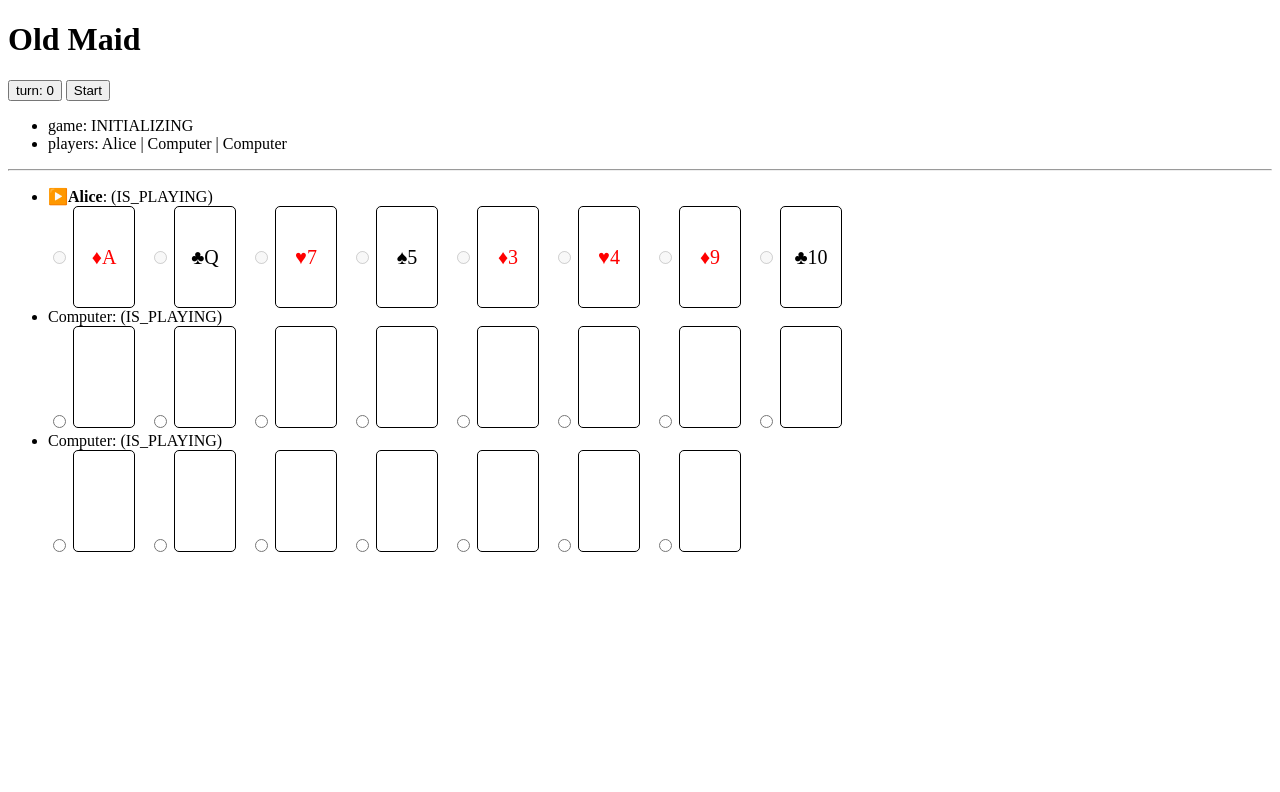
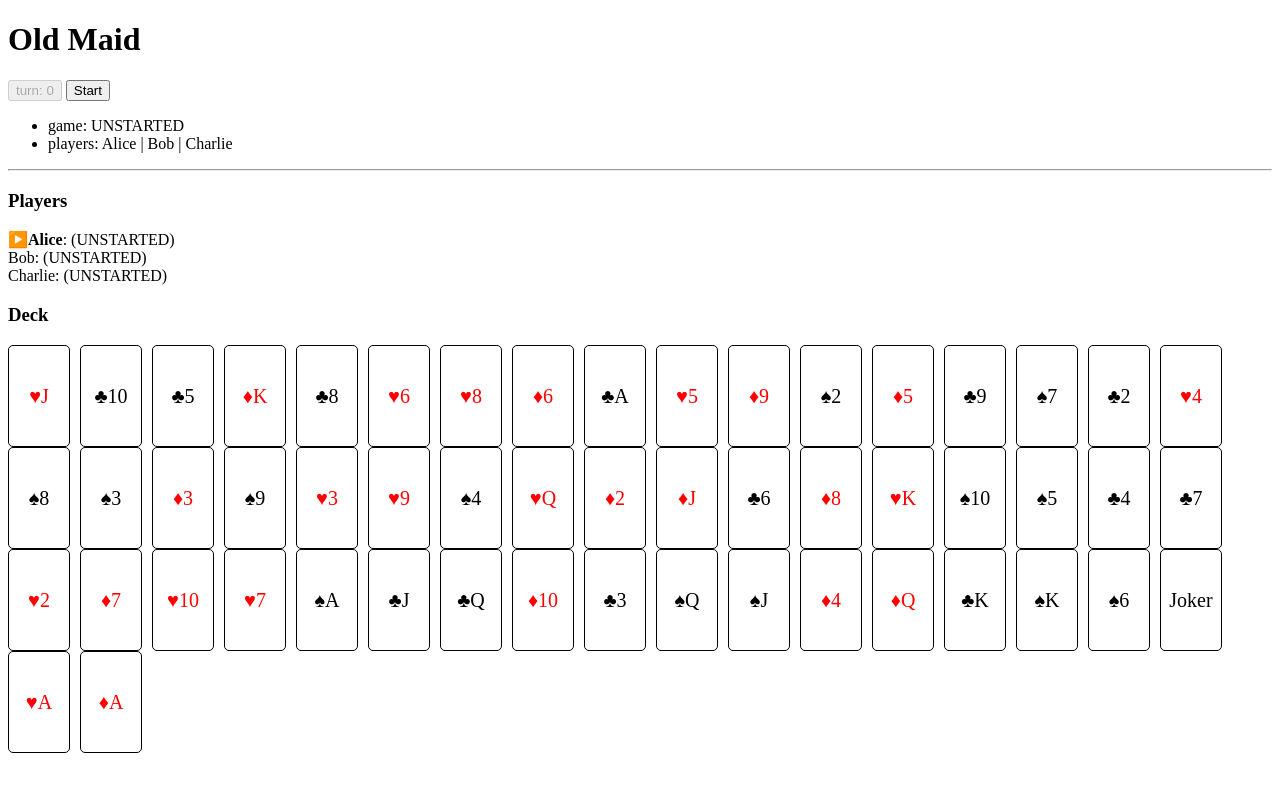
Before and after one commit to shyamajp/games, a Svelte app: page / in a window 1280 px wide. Shown: the top 792 px of the page. Built offline with nearby package versions, Linux system fonts and the light colour scheme.

Commit message:
restructure game

```diff
--- a/src/lib/Cards.svelte
+++ /dev/null
@@ -1,24 +0,0 @@
-<script lang="ts">
-  import Card from "./Card.svelte";
-  export let cards: number[];
-  export let name: string;
-  export let pickable: boolean = false;
-  export let picked: number | undefined;
-  export let hidden: boolean;
-</script>
-
-<div>
-  {#each cards as raw (raw)}
-    <label>
-      <input
-        type="radio"
-        id={raw.toString()}
-        {name}
-        value={raw}
-        disabled={!pickable}
-        bind:group={picked}
-      />
-      <Card {raw} {hidden} />
-    </label>
-  {/each}
-</div>
--- a/src/lib/OldMaid.svelte
+++ b/src/lib/OldMaid.svelte
@@ -1,39 +1,51 @@
 <script lang="ts">
-  import Cards from "./Cards.svelte";
+  import Card from "./Card.svelte";
   import { Deck } from "../logic/Deck";
   import { OldMaid } from "../logic/OldMaid";
   import { Player, PlayerStatus } from "../logic/Player";
   import { GameStatus } from "../logic/Game";
 
-  let picked: number | undefined;
-
   const deck = new Deck(1);
   let game = new OldMaid(deck, [
     new Player("Alice"),
-    new Player(),
-    new Player(),
+    new Player("Bob"),
+    new Player("Charlie"),
   ]);
 
-  function handleStart() {
+  function handleStatus() {
+    if (game.status === GameStatus.UNSTARTED) {
       game.start();
+    } else if (game.status === GameStatus.PLAYING) {
+      game.pause();
+    } else if (game.status === GameStatus.PAUSED) {
+      game.resume();
+    } else if (game.status === GameStatus.OVER) {
+      game.restart();
+    }
     game = game;
   }
 
   function handleNext() {
-    if (game.status === GameStatus.PLAYING) {
-      game.setInput(picked);
-      game.next();
+    game.play();
     game = game;
-      picked = undefined;
-    }
   }
 </script>
 
-<button on:click={handleNext}>
+<button on:click={handleNext} disabled={game.status !== GameStatus.PLAYING}>
   turn: {game.turn}
 </button>
 
-<button on:click={handleStart}>Start</button>
+<button on:click={handleStatus}>
+  {#if game.status === GameStatus.UNSTARTED}
+    Start
+  {:else if game.status === GameStatus.PLAYING}
+    Pause
+  {:else if game.status === GameStatus.PAUSED}
+    Resume
+  {:else if game.status === GameStatus.OVER}
+    Restart
+  {/if}
+</button>
 
 <ul>
   <li>game: {game.getStatus(true)}</li>
@@ -42,21 +54,23 @@
   </li>
 </ul>
 <hr />
-<ul>
+
+<h3>Players</h3>
+
 {#each game.players as player (player.id)}
-    <li>
+  <div>
     {#if player.id === game.getCurrentPlayer().id}
       ▶️<strong>{player.name}</strong>: ({PlayerStatus[player.status]})
     {:else}
       {player.name}: ({PlayerStatus[player.status]})
     {/if}
-      <Cards
-        cards={player.cards}
-        name={player.name}
-        hidden={player.isComputer}
-        pickable={player.name === game.getNextPlayer()?.name}
-        bind:picked
-      />
-    </li>
+  </div>
+  {#each player.cards as raw (raw)}
+    <Card {raw} hidden={false} />
   {/each}
-</ul>
+{/each}
+
+<h3>Deck</h3>
+{#each game.deck.cards as raw (raw)}
+  <Card {raw} hidden={false} />
+{/each}
--- a/src/logic/CardDealer.ts
+++ b/src/logic/CardDealer.ts
@@ -58,6 +58,4 @@ export abstract class CardDealer {
     if (this.cards.length === 0) throw new NoCardsLeftError();
     return this.cards.pop()!;
   }
-
-  abstract routine(): void;
 }
--- a/src/logic/Deck.ts
+++ b/src/logic/Deck.ts
@@ -21,6 +21,4 @@ export class Deck extends CardDealer {
     }
     return super.add(card);
   }
-
-  routine(): void {}
 }
--- a/src/logic/Game.ts
+++ b/src/logic/Game.ts
@@ -2,9 +2,11 @@ import { Deck } from "./Deck";
 import { Player, PlayerStatus } from "./Player";
 
 export enum GameStatus {
+  UNSTARTED,
+  INITIALIZING,
   PLAYING,
   OVER,
-  INITIALIZING,
+  PAUSED,
 }
 type PrettyStatus = keyof typeof GameStatus;
 
@@ -18,31 +20,51 @@ export abstract class Game {
     this.deck = deck;
     this.players = players;
     this.turn = 0;
+    this.status = GameStatus.UNSTARTED;
+  }
+
+  public start(): void {
     this.status = GameStatus.INITIALIZING;
     this.init();
+    this.players.forEach((player) => player.init());
+    this.status = GameStatus.PLAYING;
+  }
+
+  public play(): void {
+    if (this.status === GameStatus.PLAYING) {
+      this.routine();
+    }
+  }
+
+  public end(): void {
+    this.cleanup();
+    this.status = GameStatus.OVER;
+  }
+
+  public pause(): void {
+    this.status = GameStatus.PAUSED;
+  }
+
+  public resume(): void {
+    this.status = GameStatus.PLAYING;
+  }
+
+  public restart(): void {
+    this.cleanup();
+    this.start();
+    this.status = GameStatus.PLAYING;
   }
 
   protected abstract init(): void;
-
-  start(): void {
-    this.status = GameStatus.PLAYING;
-  }
-
-  protected end(): void {
-    this.status = GameStatus.OVER;
-  }
+  protected abstract cleanup(): void;
 
   protected abstract routine(): void;
-
-  protected next(): void {
-    this.turn++;
-  }
-
   protected abstract judge(): void;
 
-  protected distribute(): void {
+  protected distribute(cards?: number): void {
     while (this.deck.cards.length > 0) {
       const currentPlayer = this.getCurrentPlayer();
+      if (cards !== undefined && currentPlayer.cards.length === cards) break;
       currentPlayer.add(this.deck.remove());
       this.turn++;
     }
@@ -56,20 +78,21 @@ export abstract class Game {
     return this.status;
   }
 
-  public getPlayers(status: PlayerStatus = PlayerStatus.IS_PLAYING): Player[] {
+  public getPlayers(status: PlayerStatus = PlayerStatus.PLAYING): Player[] {
     const players = this.players.filter((player) => player.status === status);
     return players;
   }
 
   public getCurrentPlayer(): Player {
-    let player;
-    for (let i = 0; i < this.players.length; i++) {
-      player = this.players[(this.turn + i) % this.players.length];
-      if (player.status !== PlayerStatus.HAS_WON) {
-        return player;
-      }
-    }
-    throw new Error("No player is playing");
+    return this.players[this.turn % this.players.length];
+    // let player;
+    // for (let i = 0; i < this.players.length; i++) {
+    //   player = this.players[(this.turn + i) % this.players.length];
+    //   if (player.status !== PlayerStatus.HAS_WON) {
+    //     return player;
+    //   }
+    // }
+    // throw new Error("No player is playing");
   }
 
   public getNextPlayer(): Player | undefined {
--- a/src/logic/OldMaid.ts
+++ b/src/logic/OldMaid.ts
@@ -1,56 +1,48 @@
-import { Card } from "./Card";
-import { Deck } from "./Deck";
 import { Game, GameStatus } from "./Game";
-import { Player, PlayerStatus } from "./Player";
+import { PlayerStatus } from "./Player";
 
 export class OldMaid extends Game {
-  input: number | undefined;
-
-  constructor(deck: Deck, players: Player[]) {
-    super(deck, players);
-    this.input = undefined;
-  }
-
   protected init() {
     this.distribute();
     for (let i = 0; i < this.players.length; i++) {
       const currentPlayer = this.players[i];
-      this.removePairs(currentPlayer);
+      currentPlayer.removePairs().forEach((c) => this.deck.add(c));
       this.turn++;
     }
     this.turn = 0;
   }
 
+  protected cleanup() {}
+
   protected routine(): void {
     const currentPlayer = this.getCurrentPlayer();
     this.transferCard();
     this.judge();
-    this.removePairs(currentPlayer);
+    currentPlayer.removePairs().forEach((c) => this.deck.add(c));
     this.judge();
   }
 
-  public next(): void {
-    if (this.getCurrentPlayer().status !== PlayerStatus.IS_PLAYING) return;
-    this.routine();
-    if (this.status === GameStatus.OVER) return;
-    super.next();
-  }
-
-  public setInput(raw: number | undefined): void {
-    this.input = raw;
+  public play(): void {
+    if (this.status === GameStatus.PLAYING) {
+      while (this.getCurrentPlayer().status !== PlayerStatus.PLAYING) {
+        this.turn++;
+      }
+      this.routine();
+      this.turn++;
+    }
   }
 
   private judgePlayers(): void {
     const players = this.getPlayers();
     players.forEach((player) => {
-      if (player.cards.length === 0) player.status = PlayerStatus.HAS_WON;
+      if (player.cards.length === 0) player.status = PlayerStatus.WON;
     });
   }
 
   private judgeGame(): void {
     const players = this.getPlayers();
     if (players.length === 1) {
-      players[0].status = PlayerStatus.HAS_LOST;
+      players[0].status = PlayerStatus.LOST;
       this.end();
     }
   }
@@ -60,31 +52,10 @@ export class OldMaid extends Game {
     this.judgeGame();
   }
 
-  private removePairs(player: Player): void {
-    const cards = player.cards.map((card) => new Card(card));
-
-    const skipIndeces: number[] = [];
-    const skipCards: number[] = [];
-    for (let i = 0; i < cards.length; i++) {
-      for (let j = i + 1; j < cards.length; j++) {
-        if (
-          !skipIndeces.includes(i) &&
-          !skipIndeces.includes(j) &&
-          cards[i].num === cards[j].num
-        ) {
-          skipIndeces.push(i, j);
-          skipCards.push(cards[i].raw, cards[j].raw);
-        }
-      }
-    }
-    skipCards.forEach((c) => player.remove(c));
-  }
-
-  private transferCard(
-    picker: Player = this.getCurrentPlayer(),
-    holder: Player = this.getNextPlayer()!
-  ): void {
-    const card = this.input || holder.getRandomCard();
-    picker.add(holder.remove(card));
+  private transferCard(): void {
+    const currentPlayer = this.getCurrentPlayer();
+    const nextPlayer = this.getNextPlayer()!;
+    const card: number = currentPlayer.input || nextPlayer.getRandomCard();
+    currentPlayer.add(nextPlayer.remove(card));
   }
 }
--- a/src/logic/Player.ts
+++ b/src/logic/Player.ts
@@ -1,24 +1,44 @@
+import { Card } from "./Card";
 import { CardDealer } from "./CardDealer";
 
 export enum PlayerStatus {
-  IS_PLAYING,
-  HAS_WON,
-  HAS_LOST,
+  UNSTARTED,
+  PLAYING,
+  WON,
+  LOST,
 }
 
 export class Player extends CardDealer {
   readonly name: string;
   status: PlayerStatus;
-  isComputer: boolean;
+  readonly isComputer: boolean;
+  input: any;
 
   constructor(name?: string) {
     super();
     this.name = name || "Computer";
     this.isComputer = !name;
-    this.status = PlayerStatus.IS_PLAYING;
+    this.status = PlayerStatus.UNSTARTED;
   }
 
-  protected init(): void {}
+  init(): void {
+    this.status = PlayerStatus.PLAYING;
+  }
 
-  routine(): void {}
+  removePairs(): number[] {
+    const cards = this.cards.map((card) => new Card(card));
+    const skipIndeces: number[] = [];
+    const skipCards: number[] = [];
+    for (let i = 0; i < cards.length; i++) {
+      for (let j = i + 1; j < cards.length; j++) {
+        if (!skipIndeces.includes(i) && cards[i].num === cards[j].num) {
+          skipIndeces.push(i, j);
+          skipCards.push(cards[i].raw, cards[j].raw);
+        }
+      }
+    }
+
+    skipCards.forEach((card) => this.remove(card));
+    return skipCards;
+  }
 }
```
Lines whose indentation alone changed are shown as unchanged.
